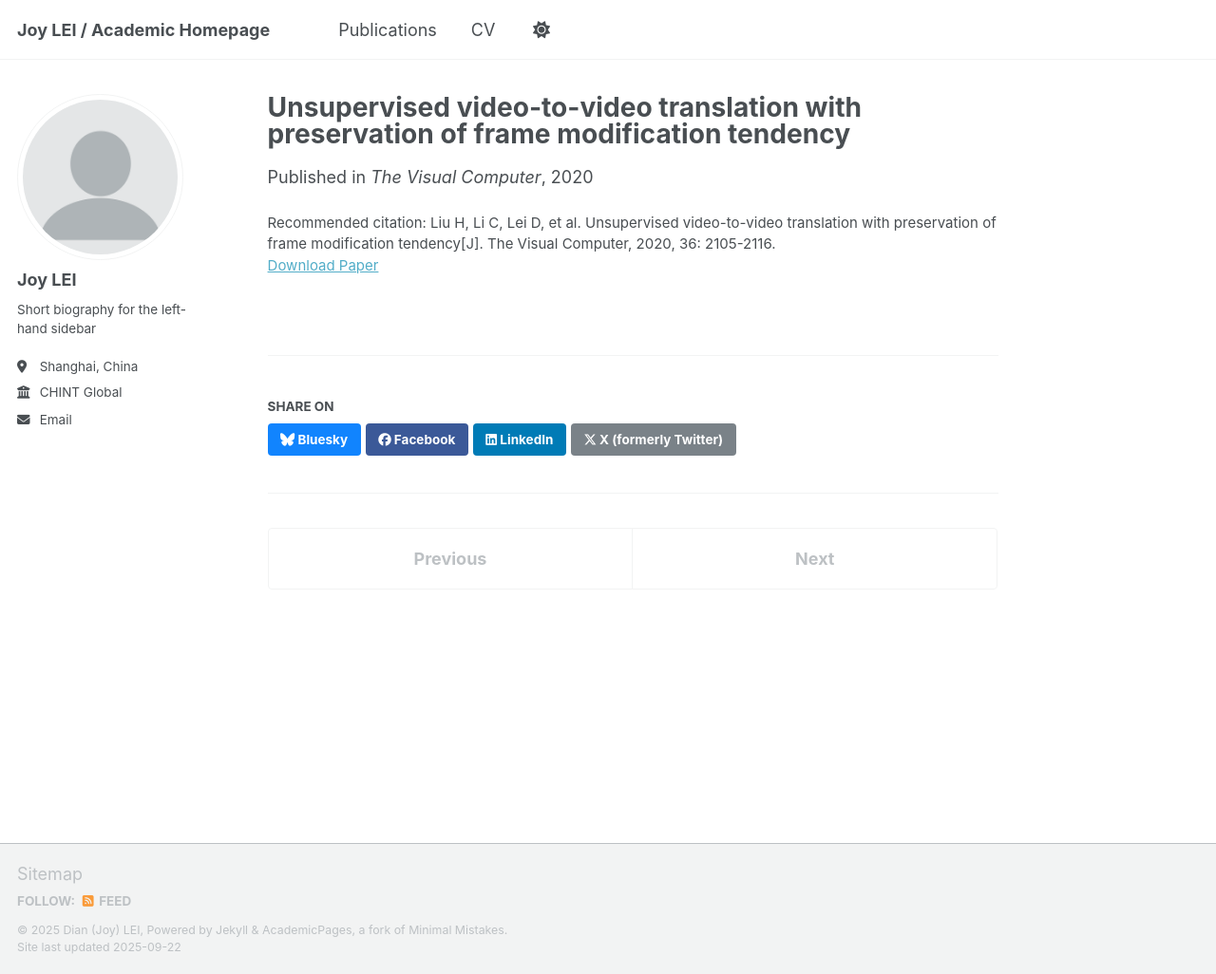
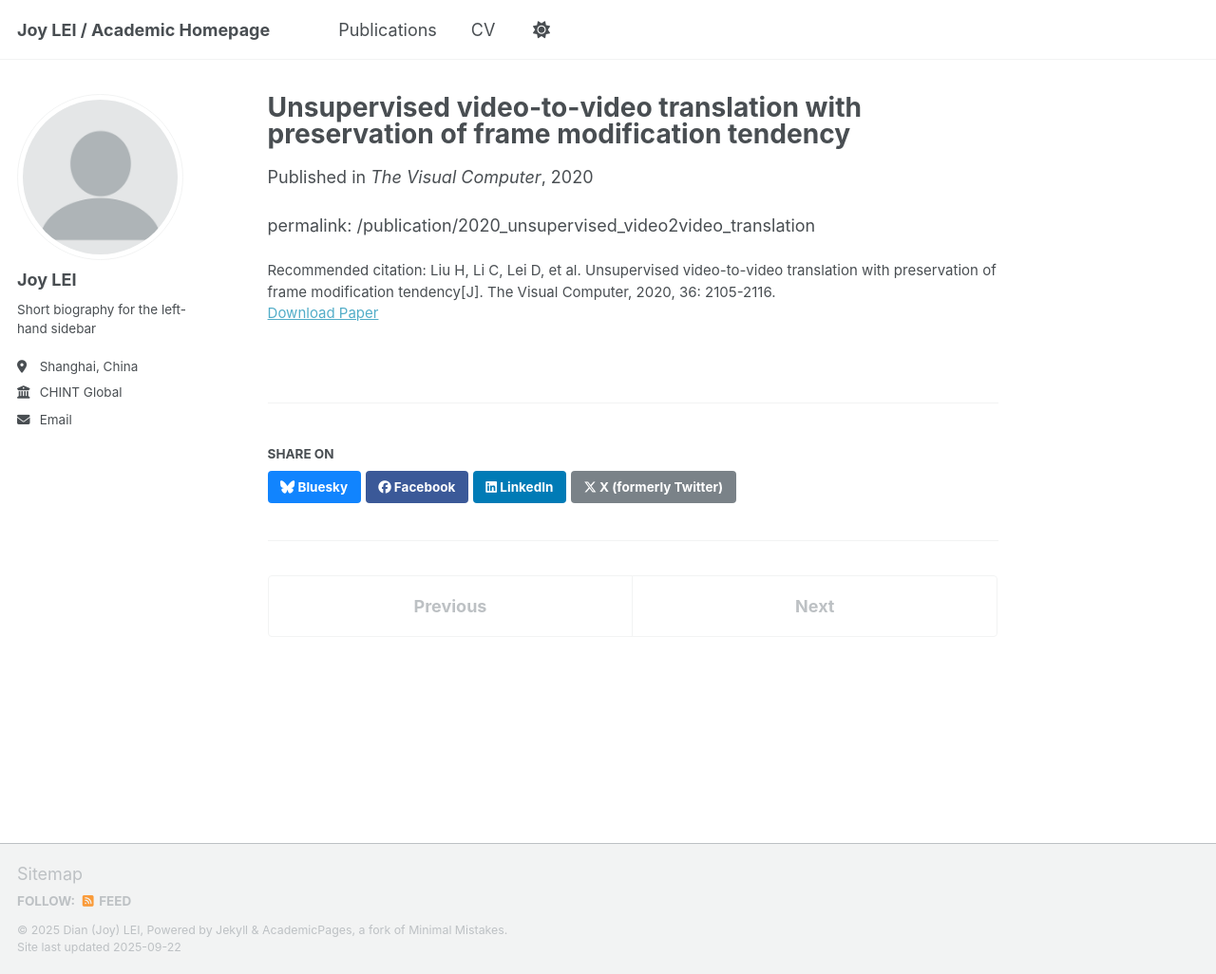
Before and after one commit to joy-lei/joy-lei.github.io, a Jekyll site: the page built from _publications/2020_unsupervised_video2video_translation.md, in a window 1280 px wide and 1026 px high. Shown: the whole window at 95% size. Built offline with Jekyll 4.4.1, drawn with Linux system fonts in a browser that asks for light colours; a script that is not in the unit is left out.

Commit message:
Update 2020_unsupervised_video2video_translation.md

```diff
--- a/_publications/2020_unsupervised_video2video_translation.md
+++ b/_publications/2020_unsupervised_video2video_translation.md
@@ -2,9 +2,9 @@
 title: "Unsupervised video-to-video translation with preservation of frame modification tendency"
 collection: publications
 category: manuscripts
-permalink: /publication/2020_unsupervised_video2video_translation
 date: 2020-07-22
 venue: 'The Visual Computer'
 paperurl: 'http://joy-lei.github.io/files/paper1.pdf'
 citation: 'Liu H, Li C, Lei D, et al. Unsupervised video-to-video translation with preservation of frame modification tendency[J]. The Visual Computer, 2020, 36: 2105-2116.'
 ---
+permalink: /publication/2020_unsupervised_video2video_translation
```
